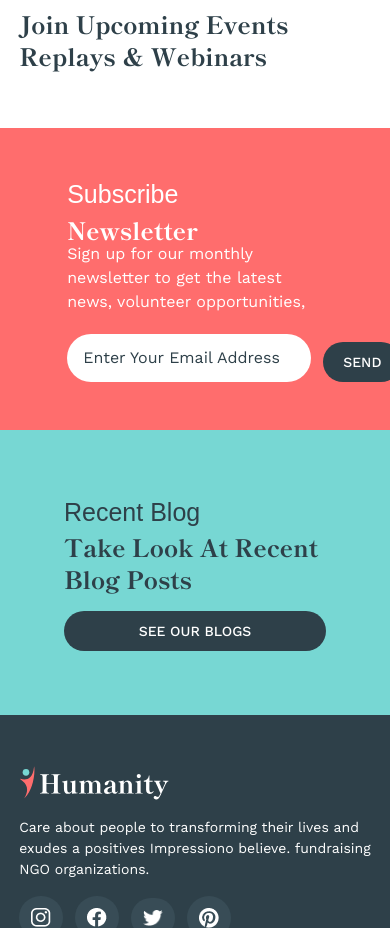
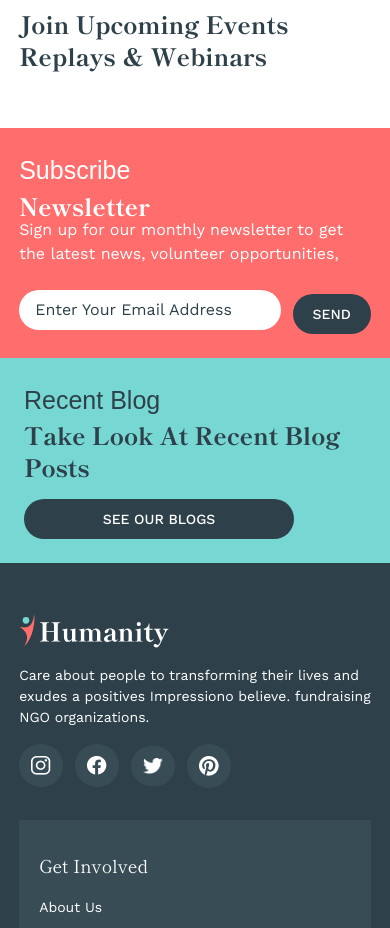
Before and after one commit to gpsimi/humanity_charity, a Next.js app: page / in a window 390 px wide. Shown: the part 10645-11573 px from the top of the page. Built offline with nearby package versions, Linux system fonts and the light colour scheme; a web font is replaced by a local one.

Commit message:
Update HomeNewsletterAndBlog.tsx

```diff
--- a/components/sections/HomeSection/HomeNewsletterAndBlog.tsx
+++ b/components/sections/HomeSection/HomeNewsletterAndBlog.tsx
@@ -7,7 +7,7 @@ const HomeNewsletterAndBlog = () => {
         <div className="flex flex-col md:flex-row w-full mx-auto">
             {/* Subscribe Newsletter Section */}
 
-            <div className="flex flex-col items-start justify-center bg-orange-1 p-12 w-full md:w-1/2 text-white">
+            <div className="flex flex-col items-start justify-center bg-orange-1 py-6 md:p-12 w-full md:w-1/2 text-white">
                 <div className='container max-w-[600px]'>
                     <h5 className="bodySubtext-white">
                         Subscribe
@@ -21,14 +21,14 @@ const HomeNewsletterAndBlog = () => {
                     </p>
                     <div className="">
 
-                        <div className='flex space-x-3'>
+                        <div className='flex space-x-3 items-center'>
                             <input
                                 // {...register('email')}
                                 placeholder="Enter Your Email Address"
                                 className="inputStyle-1 rounded-full"
                             />
                             {/* {errors.email && <span className="inputSpan">{errors.email.message}</span>} */}
-                            <Button type="submit" className="mt-4 button-dark ">
+                            <Button type="submit" className="button-dark ">
                                 Send
                             </Button>
                         </div>
@@ -38,7 +38,7 @@ const HomeNewsletterAndBlog = () => {
             </div>
 
             {/* Recent Blog Section */}
-            <div className="flex flex-col justify-center  bg-green-1 p-16 w-full md:w-1/2 text-white">
+            <div className="flex flex-col justify-center  bg-green-1 p-6 md:p-16 w-full md:w-1/2 text-white">
                 <div className=' max-w-[600px]'>
                     <h5 className="bodySubtext-dark">
                         Recent Blog
```
